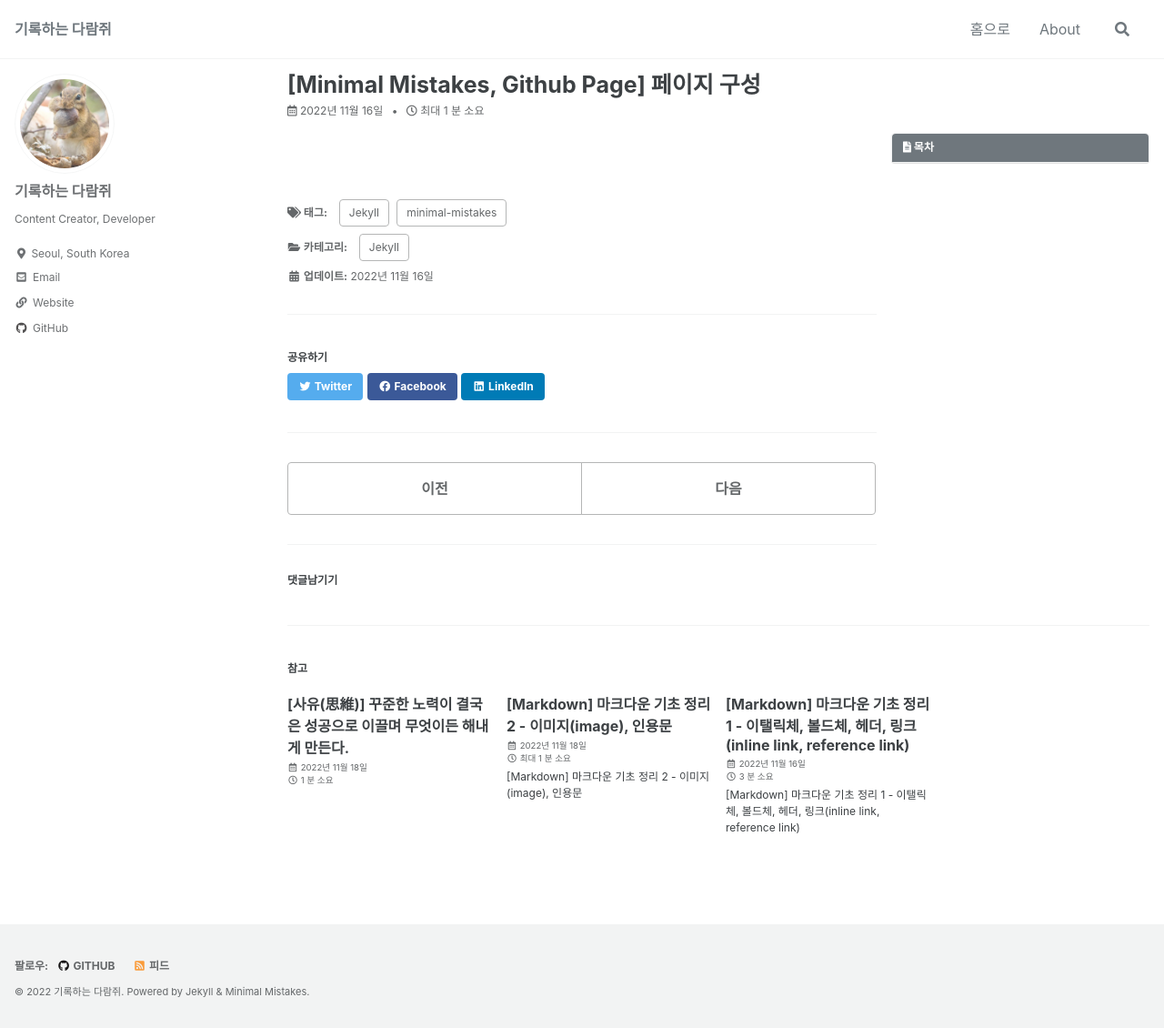
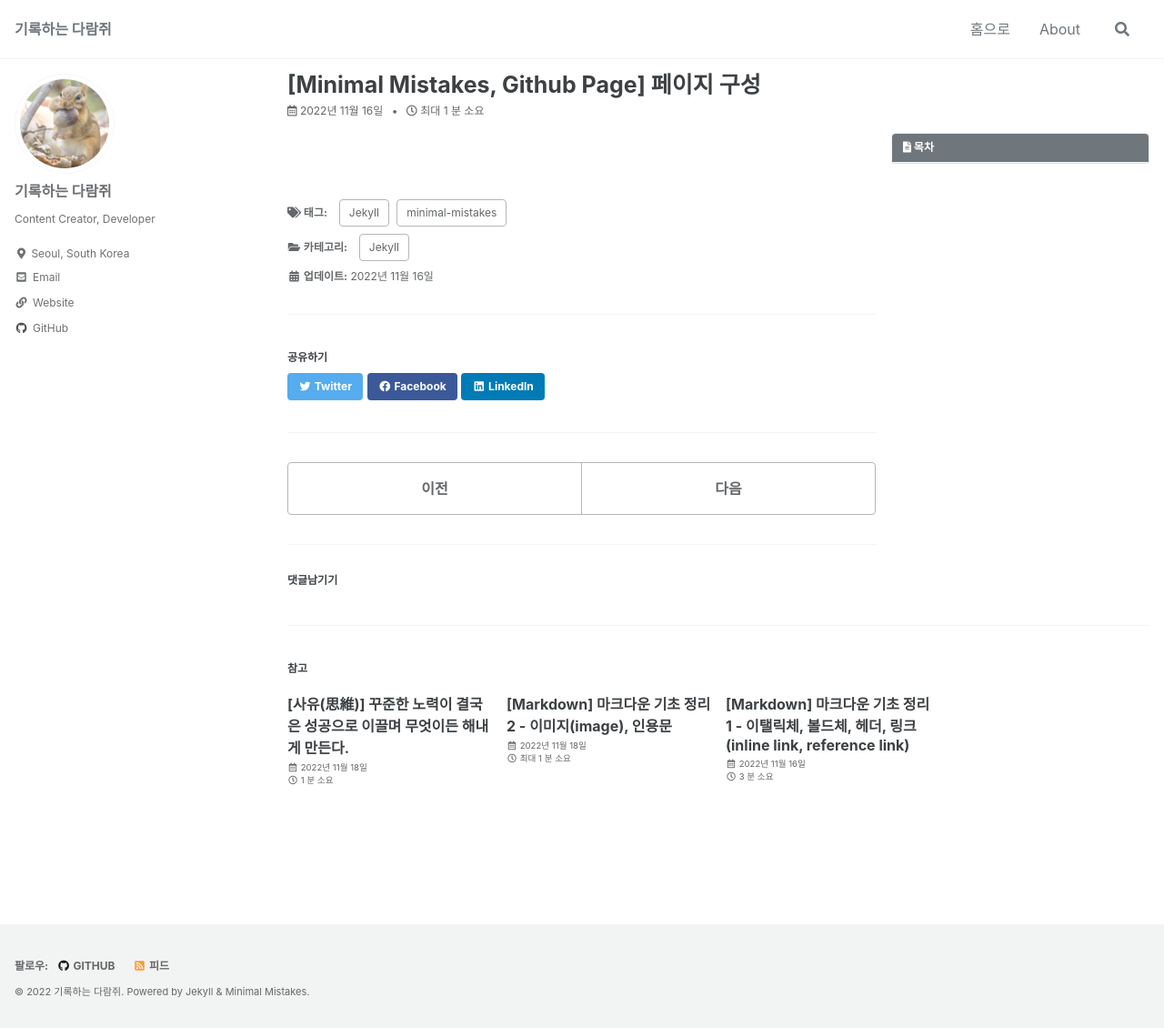
Before and after one commit to chewmunk/chewmunk.github.io, a Jekyll site: the page built from _posts/2022-11-16-minimal-mistakes-structure.md, in a window 1280 px wide and 1130 px high. Shown: the whole window at 91% size. Built offline with Jekyll 4.4.1, drawn with Linux system fonts in a browser that asks for light colours; cached includes are drawn as plain includes; comment, search, counter and statistics services are not loaded.

Commit message:
delete excerpt

```diff
--- a/_posts/2022-11-16-learn-markdown.md
+++ b/_posts/2022-11-16-learn-markdown.md
@@ -1,6 +1,6 @@
 ---
 title: "[Markdown] 마크다운 기초 정리 1 - 이탤릭체, 볼드체, 헤더, 링크(inline link, reference link)"
-excerpt: "[Markdown] 마크다운 기초 정리 1 - 이탤릭체, 볼드체, 헤더, 링크(inline link, reference link)"
+excerpt: ""
 
 categories:
     - Markdown
--- a/_posts/2022-11-16-minimal-mistakes-structure.md
+++ b/_posts/2022-11-16-minimal-mistakes-structure.md
@@ -1,6 +1,6 @@
 ---
 title: "[Minimal Mistakes, Github Page] 페이지 구성"
-excerpt: "Minimal Mistakes의 페이지 구성을 알아봅니다."
+excerpt: ""
 
 categories:
     - Jekyll
--- a/_posts/2022-11-18-learn-markdown2.md
+++ b/_posts/2022-11-18-learn-markdown2.md
@@ -1,6 +1,6 @@
 ---
 title: "[Markdown] 마크다운 기초 정리 2 - 이미지(image), 인용문"
-excerpt: "[Markdown] 마크다운 기초 정리 2 - 이미지(image), 인용문"
+excerpt: ""
 
 categories:
     - Markdown
```
